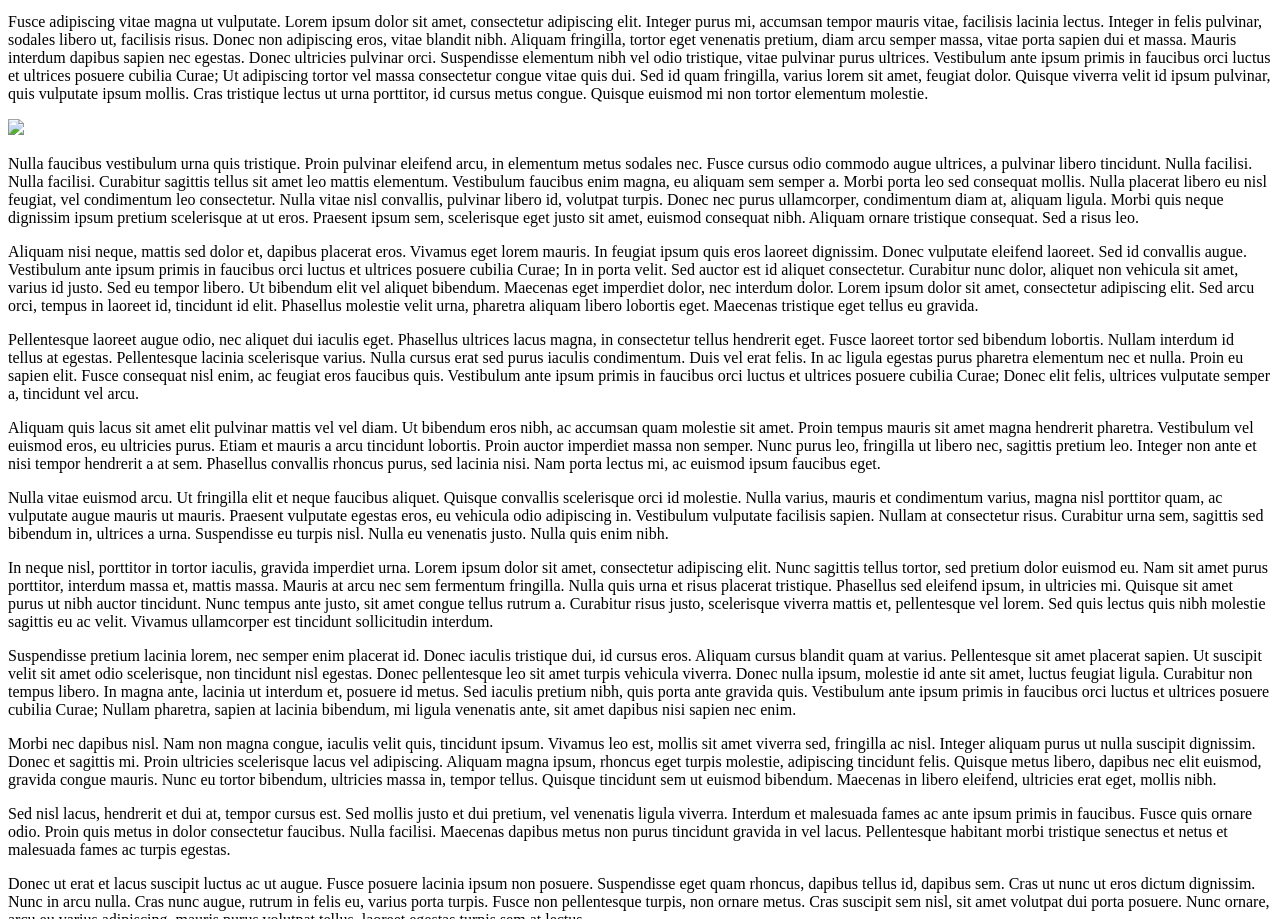
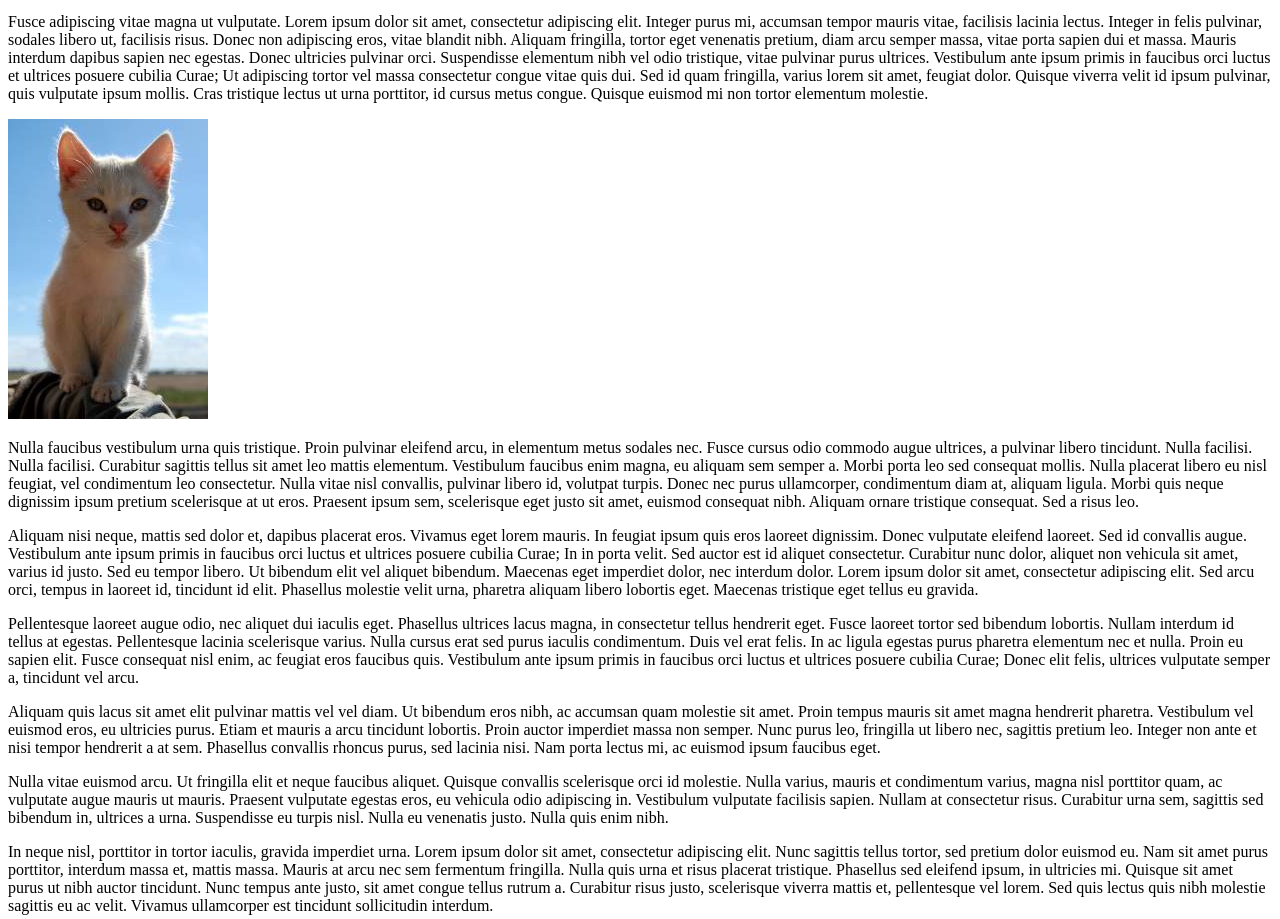
Before and after one commit to ajbkr/jquery-minimap, a plain HTML site: page index.html in a window 1280 px wide. Shown: the part 1703-2622 px from the top of the page. Drawn offline with Linux system fonts and the light colour scheme; the site is published under a folder, as on GitHub Pages, so addresses that start at the root find nothing.

Commit message:
Remove absolute path from second image

```diff
--- a/index.html
+++ b/index.html
@@ -163,7 +163,7 @@ purus. Praesent tristique neque quis felis cursus luctus.
       lectus ut urna porttitor, id cursus metus congue. Quisque euismod mi non
       tortor elementum molestie.
     </p>
-    <img src="/images/200x300.jpg" />
+    <img src="images/200x300.jpg" />
     <p>
 Nulla faucibus vestibulum urna quis tristique. Proin pulvinar eleifend arcu, in
 elementum metus sodales nec. Fusce cursus odio commodo augue ultrices, a
```
